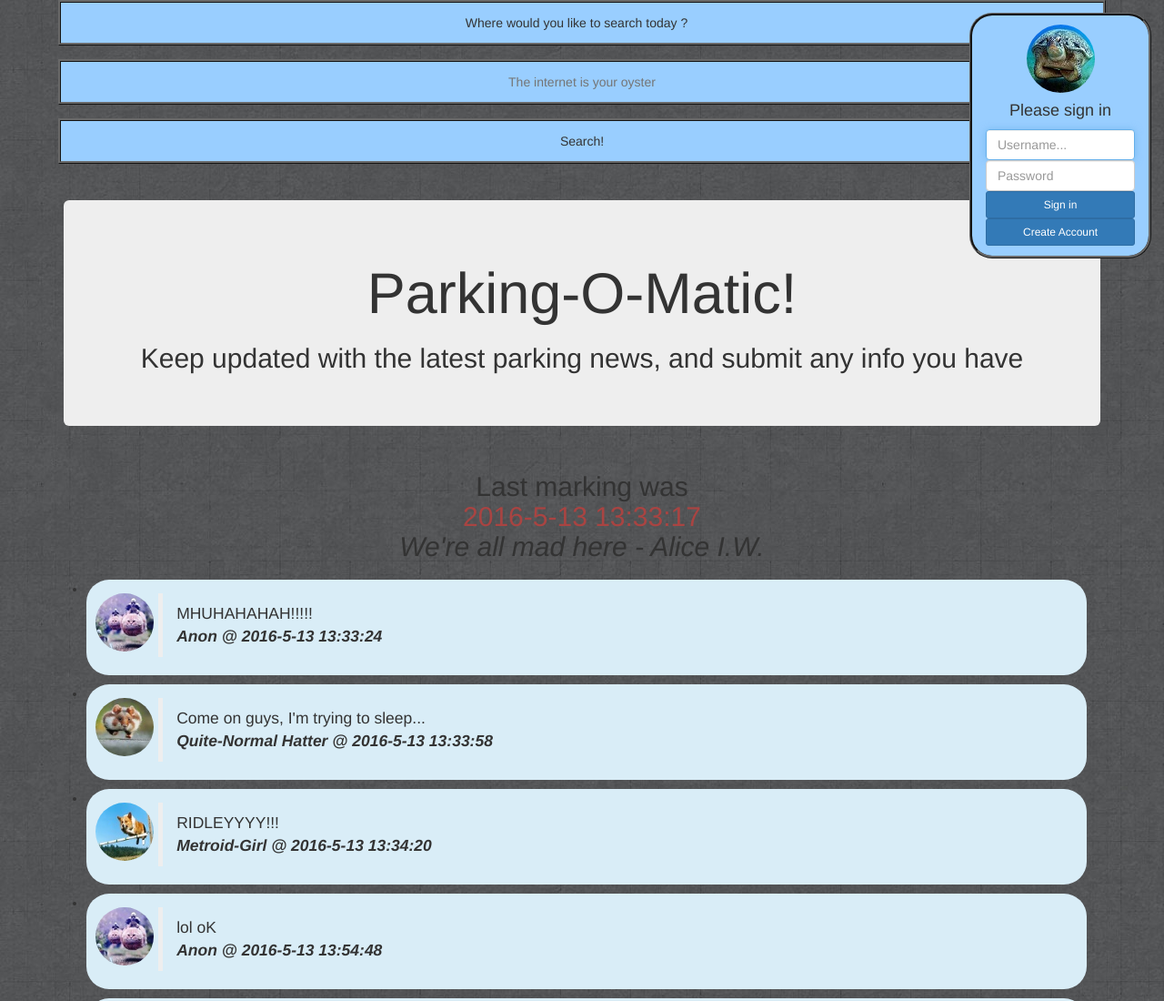
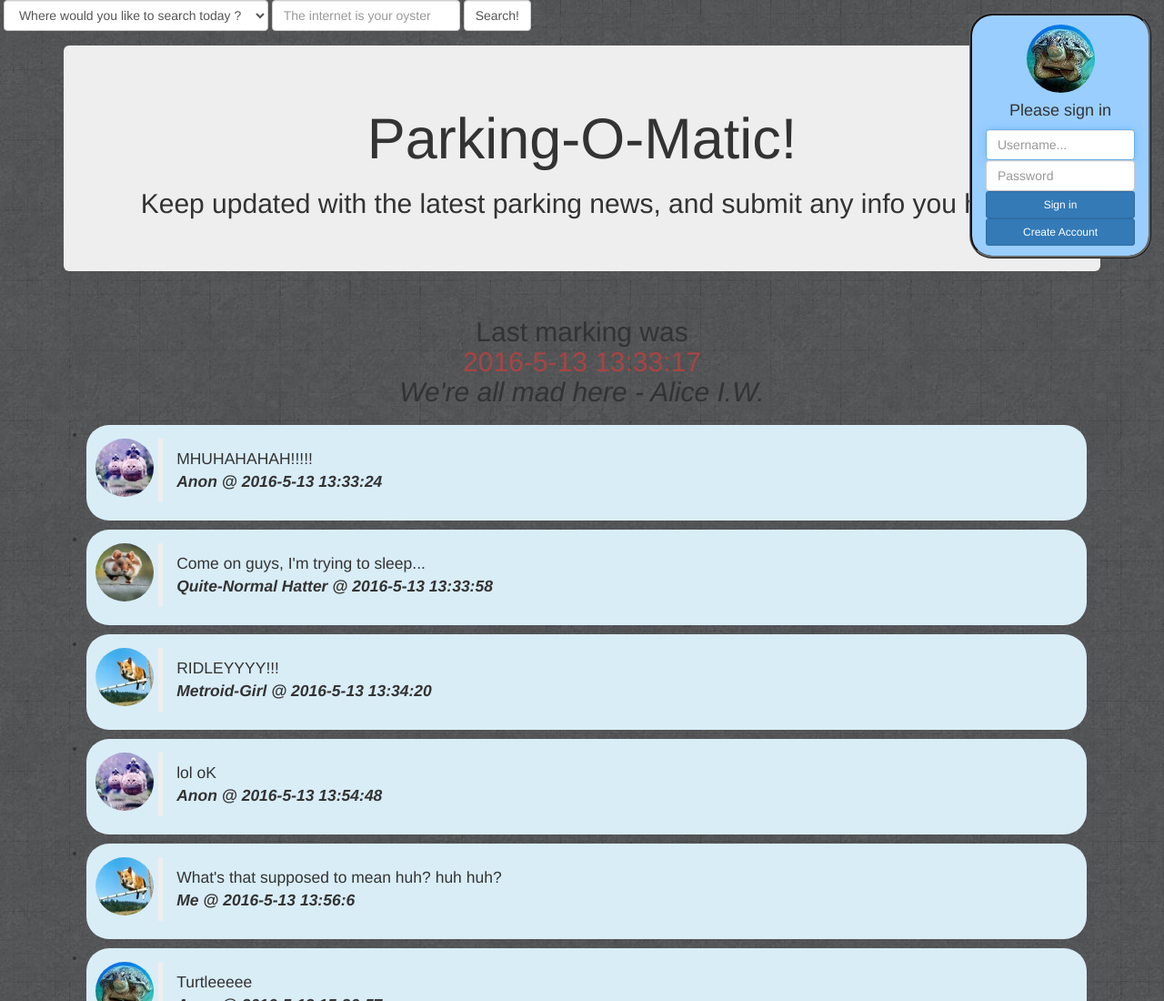
Before and after one commit to TheAcadianYeti/DWDevConsole, a plain HTML site: page index.html in a window 1280 px wide. Shown: the top 1100 px of the page at 91% size. Drawn offline with nearby package versions, Linux system fonts and the light colour scheme.

Commit message:
fancy search bar

```diff
--- a/CSS/customDiv.css
+++ b/CSS/customDiv.css
@@ -3,6 +3,10 @@
 	top: 1em;
 	right: 1em;
 	z-index: 1;
+}
+
+.fixed-form{
+	position: fixed;
 }
 
 .alert{
--- a/HTML/search-app.html
+++ b/HTML/search-app.html
@@ -1,18 +1,18 @@
 <!-- for use with custom directive in searchApp.js namely "searchApp" directive-->
 
-<section ng-controller="searchController" class="animated bounceInLeft text-center">
+<section ng-controller="searchController" class="animated bounceInLeft text-center ">
         <!-- top of the navigation bar -->
         <!-- checkboxes and search bar below will be fixed at the top of the browser -->
-        <form>
-                <select title="SearchOptions" class="form-group top-search" ng-options="option.name for option in searchOptions.validOptions track by option.id"
-                        ng-model="searchOptions.chosenOption">
-                </select>
-        </form>
-         <form class="form-group">
-               <input class="form-group top-search" type="text" name="Search" title="Search" placeholder="The internet is your oyster" ng-model="searchOptions.searchData"/>
-             </br>
-                 <input class="form-group top-search" type="submit" name="to-search" value="Search!" ng-click="showResults()" onsubmit="showResults()"/>
+         <form class="form-inline fixed-form text-center">
+             <div class="form-group"></div>
+             <select title="SearchOptions" class="form-control" ng-options="option.name for option in searchOptions.validOptions track by option.id"
+                     ng-model="searchOptions.chosenOption">
+             </select>
+             <input class="form-control" type="text" name="Search" title="Search" placeholder="The internet is your oyster" ng-model="searchOptions.searchData"/>
+                 <input class="form-control" type="submit" name="to-search" value="Search!" ng-click="showResults()" onsubmit="showResults()"/>
          </form>
+    <br/>
+    <br/>
      <!-- only shows what search results were chosen in the form (default Confluence Dev Wiki)-->
     <!-- Doesn't actually search, just displays headers FOR NOW if -->
     <div ng-show="jiraSelected" class="modal-body text-center">
--- a/JSON/users.json
+++ b/JSON/users.json
@@ -1 +1 @@
-{"users":[{"username":"Alice I.W.","pass":"dtrh","email":"dwparkingfun@gmail.com"},{"userName":"xXxSexyChewie12442_2xXx","pass":"dl546d","email":"wookie@email.ca"}]}
+{"users":[{"username":"Alice I.W.","pass":"dtrh","email":"dwparkingfun@gmail.com"},{"userName":"xXxSexyChewie12442_2xXx","pass":"dl546d","email":"wookie@email.ca"},{"userName":"hleclair","pass":"pepepopo","email":"hailey.leclair@maximuscanada.ca"}]}
```
